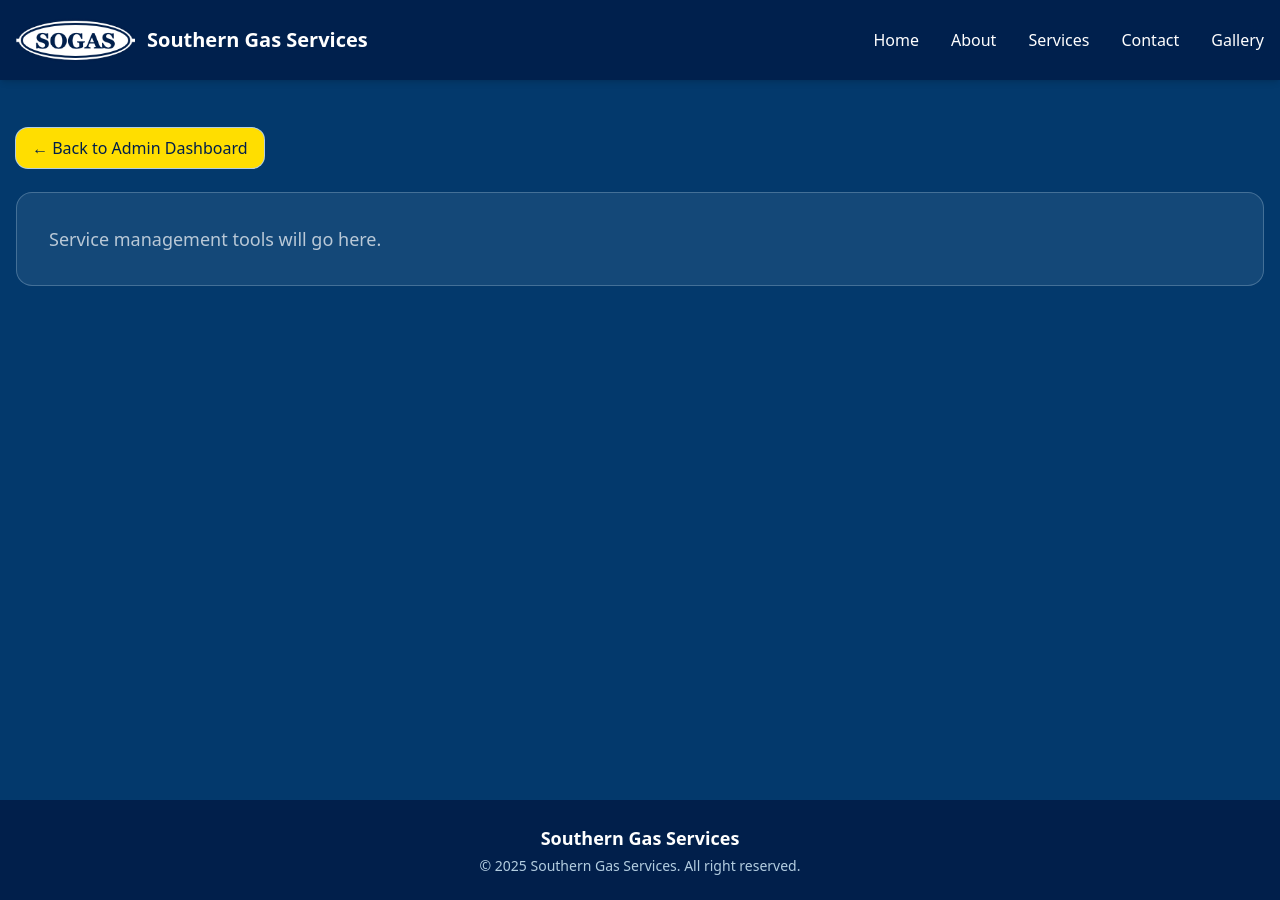
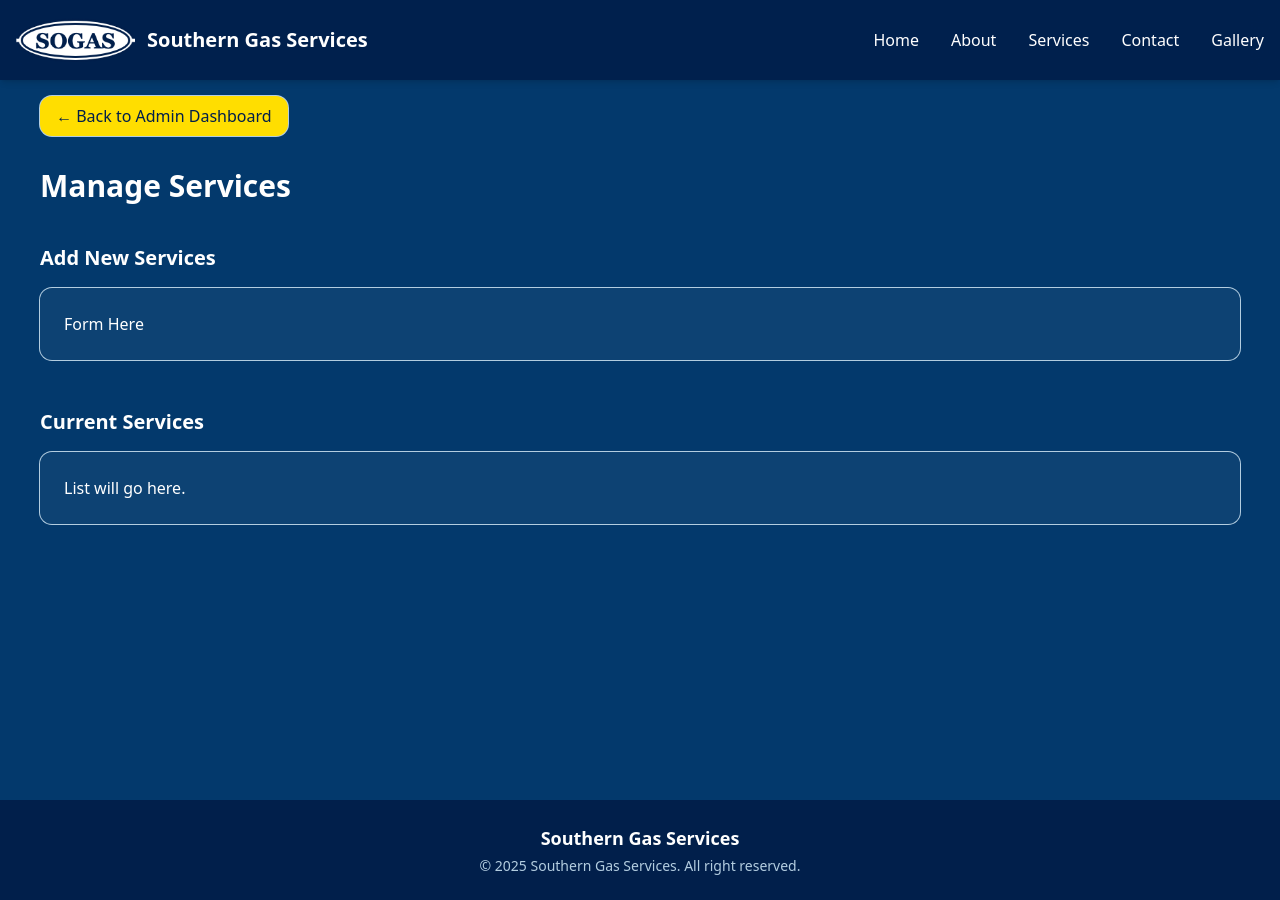
Before and after one commit to abbyyleee/SOGAS, a React (Vite) app in the folder client/: page /admin/services in a window 1280 px wide. Built offline with nearby package versions, Linux system fonts and the light colour scheme; no server answers.

Commit message:
Service sections added for upcoming functionality

```diff
--- a/client/src/components/admin/ManageServices.jsx
+++ b/client/src/components/admin/ManageServices.jsx
@@ -10,28 +10,47 @@ const fadeIn = {
 
 export default function ManageServices() {
     return (
-        <motion.div
-            className="min-h-screen bg-deep-blue text-white px-4 py-32"
-            variants={fadeIn}
-            initials="hidden"
-            animate="show"
-        >
-            {/* Back Button */}
-            <div className="mb-6">
+        <div className="min-h-screen bg-deep-blue text-white px-10 py-24 mx-auto">
+
+            {/* Back To Dashboard */}
+            <div className="mb-8">
                 <Link
                     to="/admin"
-                    className="inline-block px-4 py-2 rounded-xl bg-rust text-dark-navy hover:bg-light-blue transition ring-1 ring-light-blue"
+                    className="inline-block px-4 py-2 rounded-xl bg-rust text-dark-navy hover:bg-soft-blue hover:text-dark-navy transition ring-1 ring-light-blue"
                 >
                     ← Back to Admin Dashboard
                 </Link>
             </div>
 
-            {/* Place Holder for management features */}
-            <div className="bg-light-blue/10 border border-light-blue/30 rounded-2xl p-8">
-                <p className="text-white/70 text-lg">
-                    Service management tools will go here.
-                </p>
-            </div>
-        </motion.div>
+            {/* Page Title */}
+            <motion.div
+                initial={{ opacity: 0, y: 10 }}
+                animate={{ opacity: 1, y:0 }}
+                transition={{ duration: 0.4 }}
+                className="text-3xl font-bold mb-10"
+            >
+                Manage Services
+            </motion.div>
+
+            {/* Add New Service */}
+            <section className="mb-12">
+                <h2 className="text-xl font-semibold text-white mb-4">Add New Services</h2>
+
+                {/* Service Form */}
+                <div className="rounded-xl bg-soft-blue/10 p-6 ring-1 ring-light-blue">
+                    <p className="text-white">Form Here</p>
+                </div>
+            </section>
+
+            {/* Current Services */}
+            <section>
+                <h2 className="text-xl font-semibold text-white mb-4">Current Services</h2>
+
+                {/* List of Services */}
+                <div className="rounded-xl bg-soft-blue/10 p-6 ring-1 ring-light-blue">
+                    <p className="text-white">List will go here.</p>
+                </div>
+            </section>
+        </div>
     );
 }
```
